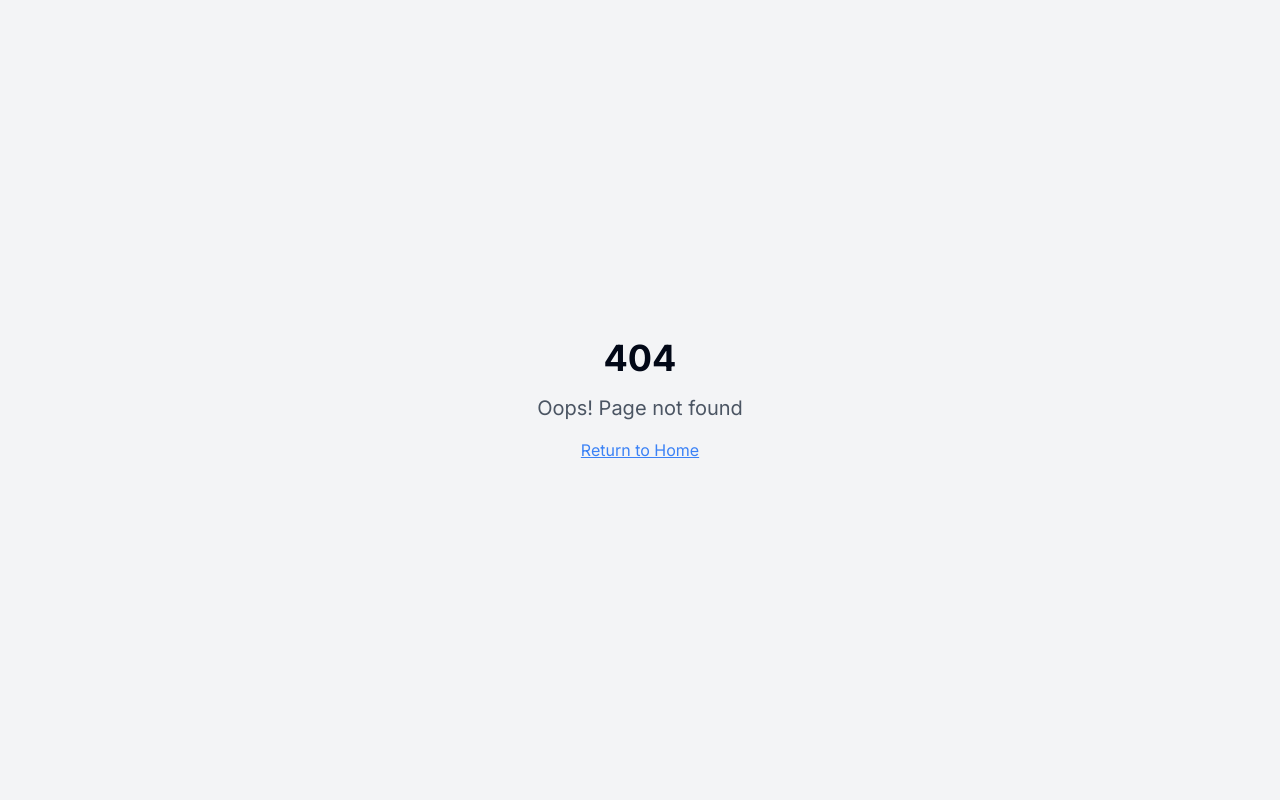
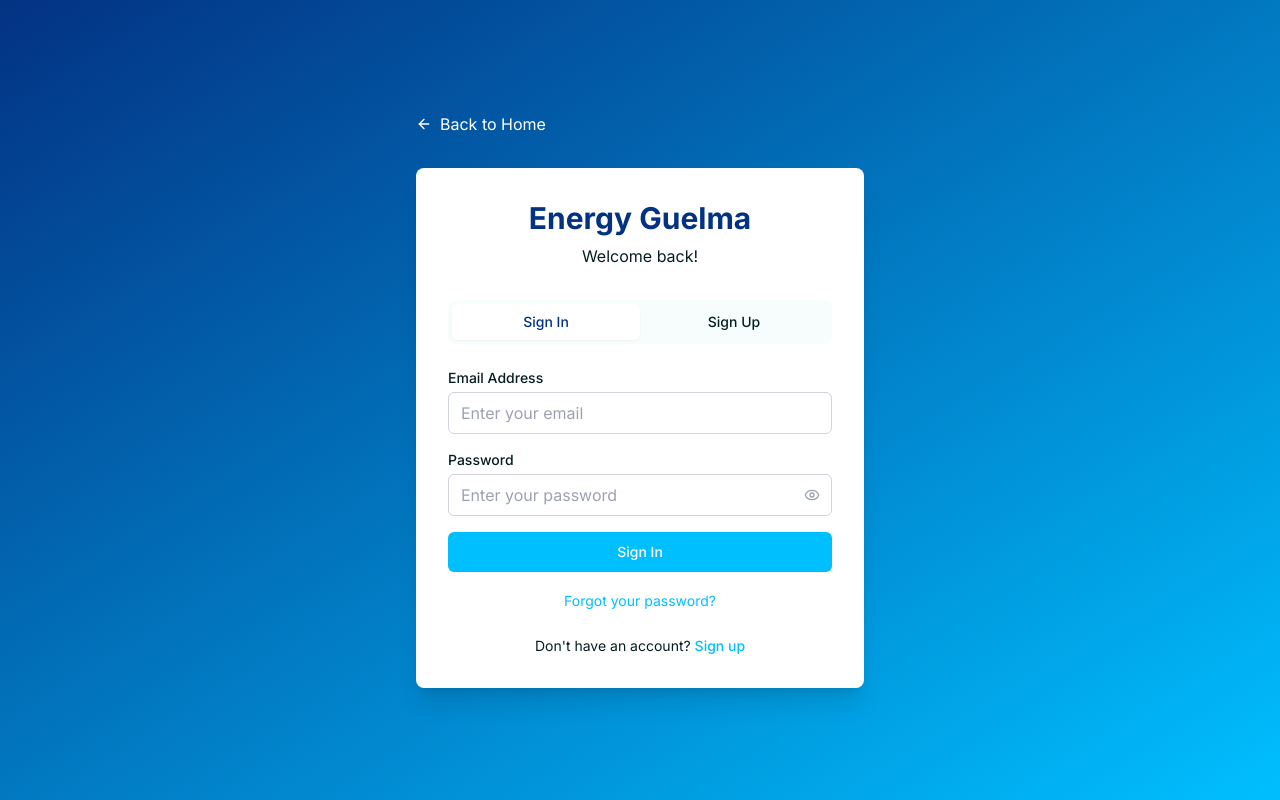
Before and after one commit to Idrissrezx/energy-splash-connect, a React (Vite) app: page /login in a window 1280 px wide. Before the commit this address had no page. Built offline with nearby package versions, Linux system fonts and the light colour scheme.

Commit message:
Fix: Join Now button links to login page
Updates the "Join Now" button in the Hero and Header components to redirect to the login page.

```diff
--- a/src/App.tsx
+++ b/src/App.tsx
@@ -1,9 +1,11 @@
+
 import { Toaster } from "@/components/ui/toaster";
 import { Toaster as Sonner } from "@/components/ui/sonner";
 import { TooltipProvider } from "@/components/ui/tooltip";
 import { QueryClient, QueryClientProvider } from "@tanstack/react-query";
 import { BrowserRouter, Routes, Route } from "react-router-dom";
 import Index from "./pages/Index";
+import Login from "./pages/Login";
 import NotFound from "./pages/NotFound";
 
 const queryClient = new QueryClient();
@@ -16,6 +18,7 @@ const App = () => (
       <BrowserRouter>
         <Routes>
           <Route path="/" element={<Index />} />
+          <Route path="/login" element={<Login />} />
           {/* ADD ALL CUSTOM ROUTES ABOVE THE CATCH-ALL "*" ROUTE */}
           <Route path="*" element={<NotFound />} />
         </Routes>
--- a/src/components/Header.tsx
+++ b/src/components/Header.tsx
@@ -2,6 +2,7 @@
 import { useState } from 'react';
 import { Button } from '@/components/ui/button';
 import { Menu, X } from 'lucide-react';
+import { Link } from 'react-router-dom';
 
 const Header = () => {
   const [isMenuOpen, setIsMenuOpen] = useState(false);
@@ -41,9 +42,11 @@ const Header = () => {
 
           {/* CTA Button */}
           <div className="hidden md:flex items-center space-x-4">
+            <Link to="/login">
               <Button className="bg-energy-accent hover:bg-energy-accent/90 text-white">
                 Join Now
               </Button>
+            </Link>
           </div>
 
           {/* Mobile menu button */}
@@ -72,9 +75,11 @@ const Header = () => {
                 </a>
               ))}
               <div className="pt-4">
+                <Link to="/login">
                   <Button className="w-full bg-energy-accent hover:bg-energy-accent/90 text-white">
                     Join Now
                   </Button>
+                </Link>
               </div>
             </div>
           </div>
--- a/src/components/Hero.tsx
+++ b/src/components/Hero.tsx
@@ -1,6 +1,6 @@
-
 import { Button } from '@/components/ui/button';
 import { ArrowDown } from 'lucide-react';
+import { Link } from 'react-router-dom';
 
 const Hero = () => {
   return (
@@ -27,12 +27,14 @@ const Hero = () => {
           </p>
 
           <div className="flex flex-col sm:flex-row gap-4 justify-center items-center mb-12">
+            <Link to="/login">
               <Button
                 size="lg"
                 className="bg-energy-accent hover:bg-energy-accent/90 text-white px-8 py-3 text-lg font-semibold transition-all duration-300 transform hover:scale-105"
               >
                 Join Our Club
               </Button>
+            </Link>
             <Button
               size="lg"
               variant="outline"
--- /dev/null
+++ b/src/pages/Login.tsx
@@ -0,0 +1,212 @@
+
+import { useState } from 'react';
+import { Button } from '@/components/ui/button';
+import { ArrowLeft, Eye, EyeOff } from 'lucide-react';
+import { Link } from 'react-router-dom';
+
+const Login = () => {
+  const [isLogin, setIsLogin] = useState(true);
+  const [showPassword, setShowPassword] = useState(false);
+  const [formData, setFormData] = useState({
+    email: '',
+    password: '',
+    confirmPassword: '',
+    fullName: '',
+    phone: ''
+  });
+
+  const handleSubmit = (e: React.FormEvent) => {
+    e.preventDefault();
+    // TODO: Implement authentication logic
+    console.log('Form submitted:', formData);
+  };
+
+  const handleInputChange = (e: React.ChangeEvent<HTMLInputElement>) => {
+    setFormData({
+      ...formData,
+      [e.target.name]: e.target.value
+    });
+  };
+
+  return (
+    <div className="min-h-screen bg-gradient-to-br from-energy-primary to-energy-accent flex items-center justify-center p-4">
+      <div className="max-w-md w-full">
+        {/* Back to Home */}
+        <Link
+          to="/"
+          className="inline-flex items-center text-white hover:text-gray-200 mb-8 transition-colors"
+        >
+          <ArrowLeft className="w-4 h-4 mr-2" />
+          Back to Home
+        </Link>
+
+        {/* Login/Signup Card */}
+        <div className="bg-white rounded-lg shadow-xl p-8">
+          <div className="text-center mb-8">
+            <h1 className="text-3xl font-bold text-energy-primary mb-2">
+              Energy Guelma
+            </h1>
+            <p className="text-energy-text">
+              {isLogin ? 'Welcome back!' : 'Join our swimming community'}
+            </p>
+          </div>
+
+          {/* Toggle Buttons */}
+          <div className="flex bg-energy-background rounded-lg p-1 mb-6">
+            <button
+              type="button"
+              onClick={() => setIsLogin(true)}
+              className={`flex-1 py-2 px-4 text-sm font-medium rounded-md transition-colors ${
+                isLogin
+                  ? 'bg-white text-energy-primary shadow-sm'
+                  : 'text-energy-text hover:text-energy-primary'
+              }`}
+            >
+              Sign In
+            </button>
+            <button
+              type="button"
+              onClick={() => setIsLogin(false)}
+              className={`flex-1 py-2 px-4 text-sm font-medium rounded-md transition-colors ${
+                !isLogin
+                  ? 'bg-white text-energy-primary shadow-sm'
+                  : 'text-energy-text hover:text-energy-primary'
+              }`}
+            >
+              Sign Up
+            </button>
+          </div>
+
+          {/* Form */}
+          <form onSubmit={handleSubmit} className="space-y-4">
+            {!isLogin && (
+              <>
+                <div>
+                  <label htmlFor="fullName" className="block text-sm font-medium text-energy-text mb-1">
+                    Full Name
+                  </label>
+                  <input
+                    type="text"
+                    id="fullName"
+                    name="fullName"
+                    value={formData.fullName}
+                    onChange={handleInputChange}
+                    required
+                    className="w-full px-3 py-2 border border-gray-300 rounded-md focus:outline-none focus:ring-2 focus:ring-energy-accent focus:border-transparent"
+                    placeholder="Enter your full name"
+                  />
+                </div>
+                <div>
+                  <label htmlFor="phone" className="block text-sm font-medium text-energy-text mb-1">
+                    Phone Number
+                  </label>
+                  <input
+                    type="tel"
+                    id="phone"
+                    name="phone"
+                    value={formData.phone}
+                    onChange={handleInputChange}
+                    required
+                    className="w-full px-3 py-2 border border-gray-300 rounded-md focus:outline-none focus:ring-2 focus:ring-energy-accent focus:border-transparent"
+                    placeholder="Enter your phone number"
+                  />
+                </div>
+              </>
+            )}
+
+            <div>
+              <label htmlFor="email" className="block text-sm font-medium text-energy-text mb-1">
+                Email Address
+              </label>
+              <input
+                type="email"
+                id="email"
+                name="email"
+                value={formData.email}
+                onChange={handleInputChange}
+                required
+                className="w-full px-3 py-2 border border-gray-300 rounded-md focus:outline-none focus:ring-2 focus:ring-energy-accent focus:border-transparent"
+                placeholder="Enter your email"
+              />
+            </div>
+
+            <div>
+              <label htmlFor="password" className="block text-sm font-medium text-energy-text mb-1">
+                Password
+              </label>
+              <div className="relative">
+                <input
+                  type={showPassword ? 'text' : 'password'}
+                  id="password"
+                  name="password"
+                  value={formData.password}
+                  onChange={handleInputChange}
+                  required
+                  className="w-full px-3 py-2 pr-10 border border-gray-300 rounded-md focus:outline-none focus:ring-2 focus:ring-energy-accent focus:border-transparent"
+                  placeholder="Enter your password"
+                />
+                <button
+                  type="button"
+                  onClick={() => setShowPassword(!showPassword)}
+                  className="absolute inset-y-0 right-0 pr-3 flex items-center"
+                >
+                  {showPassword ? (
+                    <EyeOff className="h-4 w-4 text-gray-400" />
+                  ) : (
+                    <Eye className="h-4 w-4 text-gray-400" />
+                  )}
+                </button>
+              </div>
+            </div>
+
+            {!isLogin && (
+              <div>
+                <label htmlFor="confirmPassword" className="block text-sm font-medium text-energy-text mb-1">
+                  Confirm Password
+                </label>
+                <input
+                  type="password"
+                  id="confirmPassword"
+                  name="confirmPassword"
+                  value={formData.confirmPassword}
+                  onChange={handleInputChange}
+                  required
+                  className="w-full px-3 py-2 border border-gray-300 rounded-md focus:outline-none focus:ring-2 focus:ring-energy-accent focus:border-transparent"
+                  placeholder="Confirm your password"
+                />
+              </div>
+            )}
+
+            <Button
+              type="submit"
+              className="w-full bg-energy-accent hover:bg-energy-accent/90 text-white py-2 mt-6"
+            >
+              {isLogin ? 'Sign In' : 'Create Account'}
+            </Button>
+          </form>
+
+          {isLogin && (
+            <div className="text-center mt-4">
+              <a href="#" className="text-sm text-energy-accent hover:underline">
+                Forgot your password?
+              </a>
+            </div>
+          )}
+
+          <div className="text-center mt-6 text-sm text-energy-text">
+            {isLogin ? "Don't have an account? " : "Already have an account? "}
+            <button
+              type="button"
+              onClick={() => setIsLogin(!isLogin)}
+              className="text-energy-accent hover:underline font-medium"
+            >
+              {isLogin ? 'Sign up' : 'Sign in'}
+            </button>
+          </div>
+        </div>
+      </div>
+    </div>
+  );
+};
+
+export default Login;
```
Lines whose indentation alone changed are shown as unchanged.
